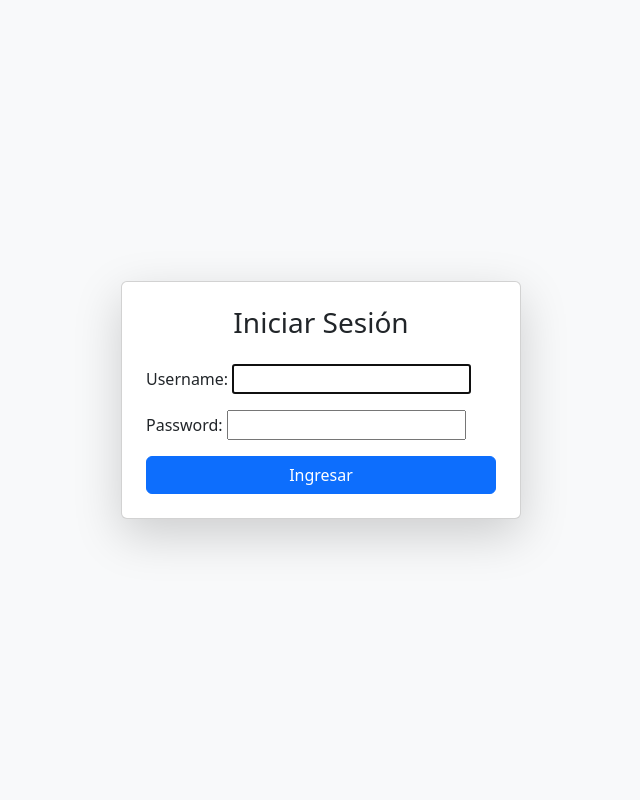
After one commit to IngFranciscoMena/Almacen-2025-G1, a Django app: page /login/ in a window 1280 px wide. The commit adds this page. Shown: the whole page, without its empty margins (319-959 px from the left). Run offline with Django 5.2, Linux system fonts and the light colour scheme; some libraries are stand-ins or nearby versions.

Commit message:
se agrega autenticacion de usuarios login

```diff
--- a/almacen/almacen/settings.py
+++ b/almacen/almacen/settings.py
@@ -134,3 +134,8 @@ STATICFILES_DIRS = [
 # https://docs.djangoproject.com/en/5.2/ref/settings/#default-auto-field
 
 DEFAULT_AUTO_FIELD = 'django.db.models.BigAutoField'
+
+# debemos configurar las rutas del proyecto
+LOGIN_URL = 'login'
+LOGIN_REDIRECT_URL = 'productos:producto-list'
+LOGOUT_URL = 'logout'
--- a/almacen/almacen/urls.py
+++ b/almacen/almacen/urls.py
@@ -16,8 +16,11 @@ Including another URLconf
 """
 from django.contrib import admin
 from django.urls import path, include # agregamos el método include
+from django.views.generic import RedirectView
 
 urlpatterns = [
+    path('', RedirectView.as_view(url="login/", permanent=False)),
     path('admin/', admin.site.urls),
-    path('productos/', include('productos.urls'))
+    path('productos/', include('productos.urls')),
+    path('', include('core.urls'))
 ]
--- /dev/null
+++ b/almacen/core/templates/core/login.html
@@ -0,0 +1,40 @@
+{% load static %}
+<!DOCTYPE html>
+<html lang="es">
+<head>
+    <meta charset="UTF-8">
+    <meta name="viewport" content="width=device-width, initial-scale=1.0">
+    <title>Login</title>
+
+    <!-- Bootstrap CSS -->
+    <link href="{% static 'core/css/bootstrap.min.css' %}" rel="stylesheet">
+</head>
+<body class="bg-light">
+
+    <div class="container d-flex justify-content-center align-items-center vh-100">
+        <div class="card shadow-lg p-4" style="max-width: 400px; width: 100%;">
+            <h3 class="text-center mb-4">Iniciar Sesión</h3>
+
+            {% if form.errors %}
+                <div class="alert alert-danger">Usuario o contraseña incorrectos</div>
+            {% endif %}
+
+            <form method="post">
+                {% csrf_token %}
+                <div class="mb-3">
+                    {{ form.username.label_tag }}
+                    {{ form.username }}
+                </div>
+                <div class="mb-3">
+                    {{ form.password.label_tag }}
+                    {{ form.password }}
+                </div>
+                <button type="submit" class="btn btn-primary w-100">Ingresar</button>
+            </form>
+        </div>
+    </div>
+
+    <!-- Bootstrap JS -->
+    <script src="{% static 'core/js/bootstrap.bundle.min.js' %}"></script>
+</body>
+</html>
--- /dev/null
+++ b/almacen/core/urls.py
@@ -0,0 +1,7 @@
+from django.urls import path
+from .views import LoginViewPersonalizado, LogoutViewPersonalizado
+
+urlpatterns = [
+    path('login/', LoginViewPersonalizado.as_view(), name='login'),
+    path('logout/', LogoutViewPersonalizado.as_view(), name='logout'),
+]
--- a/almacen/core/views.py
+++ b/almacen/core/views.py
@@ -1,3 +1,10 @@
-from django.shortcuts import render
+from django.urls import reverse_lazy
+from django.contrib.auth.views import LoginView, LogoutView
 
 # Create your views here.
+class LoginViewPersonalizado(LoginView):
+    template_name = "core/login.html"
+    redirect_authenticated_user = True
+
+class LogoutViewPersonalizado(LogoutView):
+    next_page = reverse_lazy('login')
--- a/almacen/productos/templates/producto/producto-list.html
+++ b/almacen/productos/templates/producto/producto-list.html
@@ -26,9 +26,15 @@
       <td>{{ p.nombre }}</td>
       <td>$ {{ p.precio_venta|floatformat:2 }}</td>
       <td>
+        {% if user.username == 'admin' %}
         <a href="{% url 'productos:producto-detail' p.id %}" class="btn btn-outline-info">Detalle</a>
         <a href="{% url 'productos:producto-update' p.id %}" class="btn btn-outline-warning">Editar</a>
         <a href="{% url 'productos:producto-delete' p.id %}" class="btn btn-outline-danger">Eliminar</a>
+        {% else %}
+        <a href="{% url 'productos:producto-detail' p.id %}" class="btn btn-outline-info">Detalle</a>
+        <a href="{% url 'productos:producto-update' p.id %}" class="btn btn-outline-warning">Editar</a>
+        {% endif %}
+
       </td>
     </tr>
     {% endfor %}
```
Also changed, not shown: almacen/core/templates/core/base.html (+15 -7 lines).
